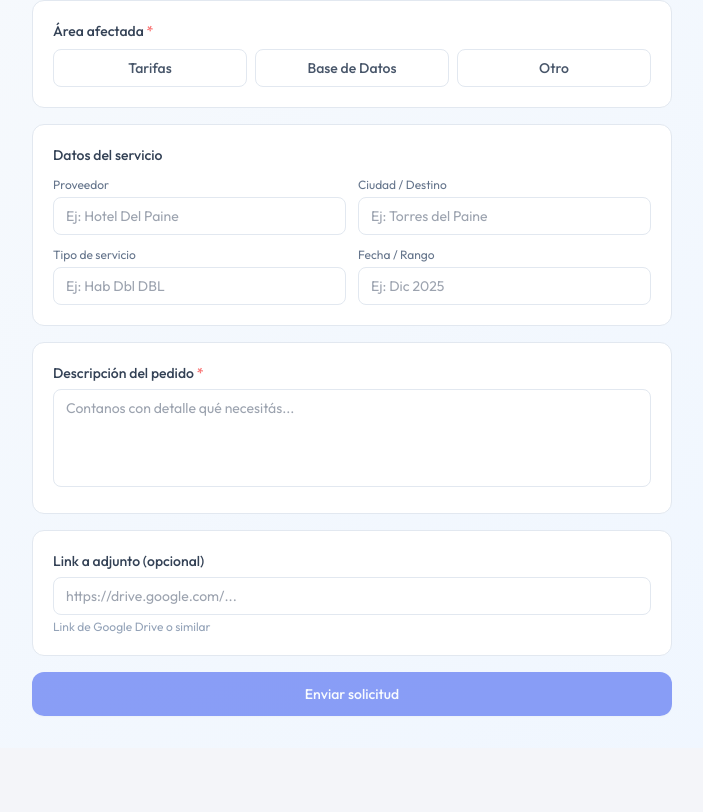
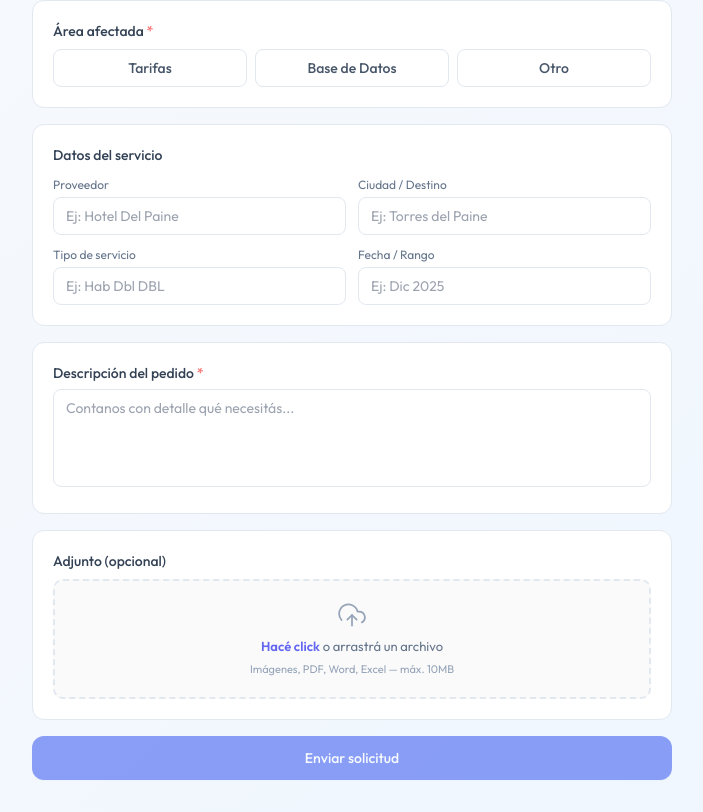
Before and after one commit to martinkSH/Tickets-BBDD, a Next.js app: page /nuevo in a window 1280 px wide. Shown: the part 303-1115 px from the top of the page, without its empty margins (288-991 px from the left). Before the commit the page ends 1051 px from the top, so only its background shows below. Built offline with nearby package versions, Linux system fonts and the light colour scheme.

Commit message:
Update TicketForm.tsx

```diff
--- a/components/TicketForm.tsx
+++ b/components/TicketForm.tsx
@@ -1,6 +1,7 @@
 'use client'
 
-import { useState } from 'react'
+import { useState, useRef } from 'react'
+import { createClient } from '@/lib/supabase/client'
 import { MOTIVOS_TARIFAS, MOTIVOS_BD } from '@/lib/types'
 
 type Step = 'form' | 'success'
@@ -10,6 +11,10 @@ export default function TicketForm() {
   const [numero, setNumero] = useState('')
   const [loading, setLoading] = useState(false)
   const [error, setError] = useState('')
+  const [file, setFile] = useState<File | null>(null)
+  const [fileUploading, setFileUploading] = useState(false)
+  const [fileDragging, setFileDragging] = useState(false)
+  const fileRef = useRef<HTMLInputElement>(null)
 
   const blank = {
     mail_solicitante: '', area_afectada: '' as '' | 'Tarifas' | 'Base de Datos' | 'Otro',
@@ -26,9 +31,25 @@ export default function TicketForm() {
     setError('')
     setLoading(true)
     try {
+      // Subir archivo si hay uno
+      let imagen_url = form.imagen_url
+      if (file) {
+        setFileUploading(true)
+        const sb = createClient()
+        const ext = file.name.split('.').pop()
+        const path = `tickets/${Date.now()}-${Math.random().toString(36).slice(2)}.${ext}`
+        const { error: uploadError } = await sb.storage
+          .from('adjuntos')
+          .upload(path, file, { cacheControl: '3600', upsert: false })
+        if (uploadError) throw new Error('Error al subir el archivo: ' + uploadError.message)
+        const { data: urlData } = sb.storage.from('adjuntos').getPublicUrl(path)
+        imagen_url = urlData.publicUrl
+        setFileUploading(false)
+      }
+
       const res = await fetch('/api/tickets', {
         method: 'POST', headers: { 'Content-Type': 'application/json' },
-        body: JSON.stringify(form),
+        body: JSON.stringify({ ...form, imagen_url }),
       })
       const data = await res.json()
       if (!res.ok) throw new Error(data.error)
@@ -36,6 +57,7 @@ export default function TicketForm() {
       setStep('success')
     } catch (err: unknown) {
       setError(err instanceof Error ? err.message : 'Error inesperado')
+      setFileUploading(false)
     } finally { setLoading(false) }
   }
 
@@ -171,18 +193,52 @@ export default function TicketForm() {
 
           {/* Adjunto */}
           <div className="bg-white rounded-xl border border-slate-200 p-5">
-            <label className="block text-sm font-medium text-slate-700 mb-1.5">Link a adjunto (opcional)</label>
-            <input type="url" value={form.imagen_url} onChange={set('imagen_url')}
-              placeholder="https://drive.google.com/..."
-              className="w-full rounded-lg border border-slate-200 px-3 py-2 text-sm focus:outline-none focus:ring-2 focus:ring-brand-500" />
-            <p className="text-xs text-slate-400 mt-1">Link de Google Drive o similar</p>
+            <label className="block text-sm font-medium text-slate-700 mb-2">Adjunto (opcional)</label>
+            <div
+              onDragOver={e => { e.preventDefault(); setFileDragging(true) }}
+              onDragLeave={() => setFileDragging(false)}
+              onDrop={e => {
+                e.preventDefault(); setFileDragging(false)
+                const f = e.dataTransfer.files[0]
+                if (f) setFile(f)
+              }}
+              onClick={() => fileRef.current?.click()}
+              style={{
+                border: `2px dashed ${fileDragging ? '#6366f1' : file ? '#22c55e' : '#e2e8f0'}`,
+                borderRadius: 10, padding: '20px 16px', textAlign: 'center',
+                cursor: 'pointer', transition: 'all 0.15s',
+                background: fileDragging ? '#f5f3ff' : file ? '#f0fdf4' : '#fafafa',
+              }}>
+              <input ref={fileRef} type="file" style={{ display: 'none' }}
+                accept="image/*,.pdf,.doc,.docx,.xls,.xlsx"
+                onChange={e => { const f = e.target.files?.[0]; if (f) setFile(f) }} />
+              {file ? (
+                <div style={{ display: 'flex', alignItems: 'center', justifyContent: 'center', gap: 10 }}>
+                  <svg width="20" height="20" viewBox="0 0 24 24" fill="none" stroke="#22c55e" strokeWidth="2" strokeLinecap="round" strokeLinejoin="round"><path d="M14 2H6a2 2 0 00-2 2v16a2 2 0 002 2h12a2 2 0 002-2V8z"/><polyline points="14 2 14 8 20 8"/></svg>
+                  <span style={{ fontSize: 13, color: '#374151', fontWeight: 500 }}>{file.name}</span>
+                  <button type="button" onClick={e => { e.stopPropagation(); setFile(null) }}
+                    style={{ background: 'none', border: 'none', color: '#9ca3af', cursor: 'pointer', fontSize: 18, lineHeight: 1, padding: 0 }}>×</button>
+                </div>
+              ) : (
+                <div>
+                  <svg width="28" height="28" viewBox="0 0 24 24" fill="none" stroke="#94a3b8" strokeWidth="1.5" strokeLinecap="round" strokeLinejoin="round" style={{ margin: '0 auto 8px' }}>
+                    <polyline points="16 16 12 12 8 16"/><line x1="12" y1="12" x2="12" y2="21"/>
+                    <path d="M20.39 18.39A5 5 0 0018 9h-1.26A8 8 0 103 16.3"/>
+                  </svg>
+                  <p style={{ margin: 0, fontSize: 13, color: '#64748b' }}>
+                    <span style={{ fontWeight: 600, color: '#6366f1' }}>Hacé click</span> o arrastrá un archivo
+                  </p>
+                  <p style={{ margin: '4px 0 0', fontSize: 11, color: '#94a3b8' }}>Imágenes, PDF, Word, Excel — máx. 10MB</p>
+                </div>
+              )}
+            </div>
           </div>
 
           {error && (
             <div className="bg-red-50 border border-red-200 rounded-xl px-4 py-3 text-sm text-red-700">{error}</div>
           )}
 
-          <button type="submit" disabled={loading || !form.area_afectada}
+          <button type="submit" disabled={loading || fileUploading || !form.area_afectada}
             className="w-full py-3 rounded-xl bg-brand-600 text-white font-medium text-sm hover:bg-brand-700 disabled:opacity-50 transition-all shadow-sm">
             {loading ? 'Enviando...' : 'Enviar solicitud'}
           </button>
```
